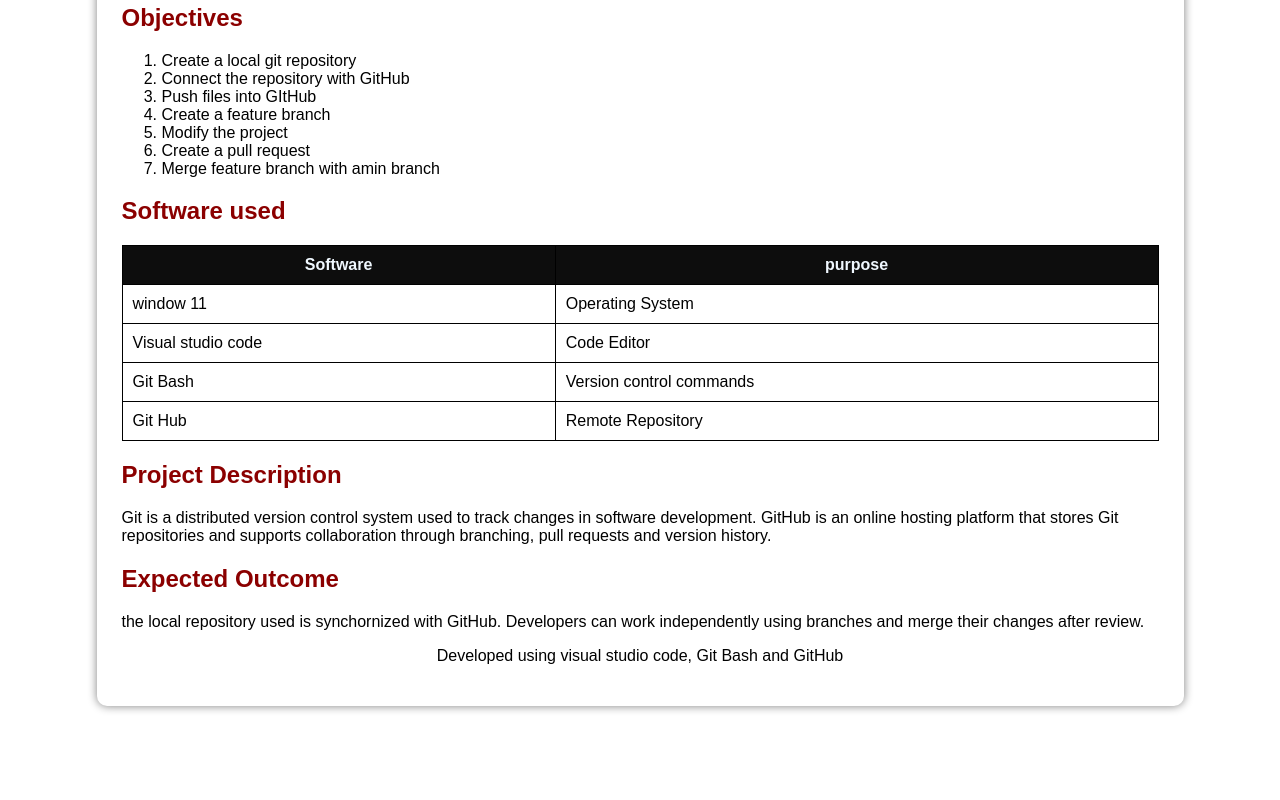
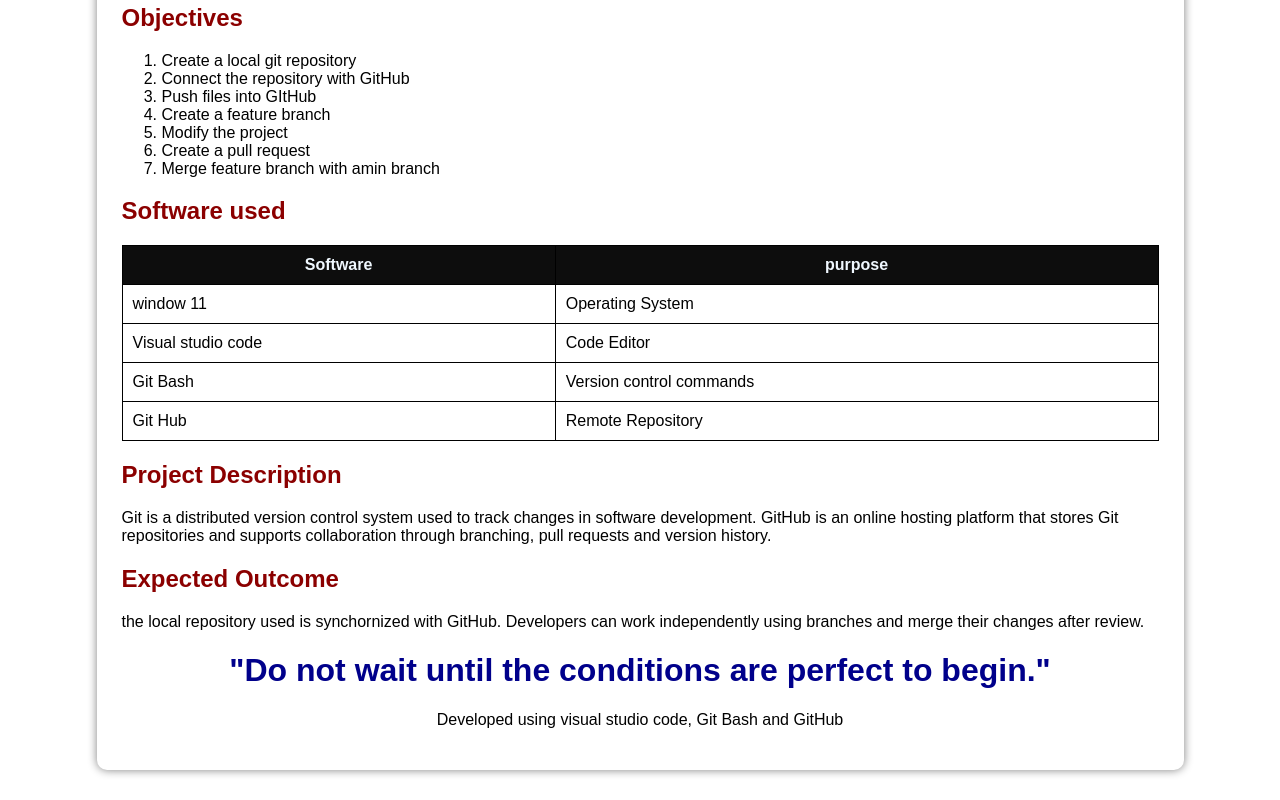
Before and after one commit to vishali221/Pro, a plain HTML site: page index.html in a window 1280 px wide. Shown: the part 345-1145 px from the top of the page. Before the commit the page ends 1081 px from the top, so only its background shows below. Drawn offline with Linux system fonts and the light colour scheme.

Commit message:
Feature updated

```diff
--- a/index.html
+++ b/index.html
@@ -99,6 +99,7 @@
                 Developers can work independently using branches and merge their changes after review.
             </p>
             <footer>
+                <h1> "Do not wait until the conditions are perfect to begin." </h1>
                 <p>
                     Developed using visual studio code, Git Bash and GitHub
                 </p>
```
